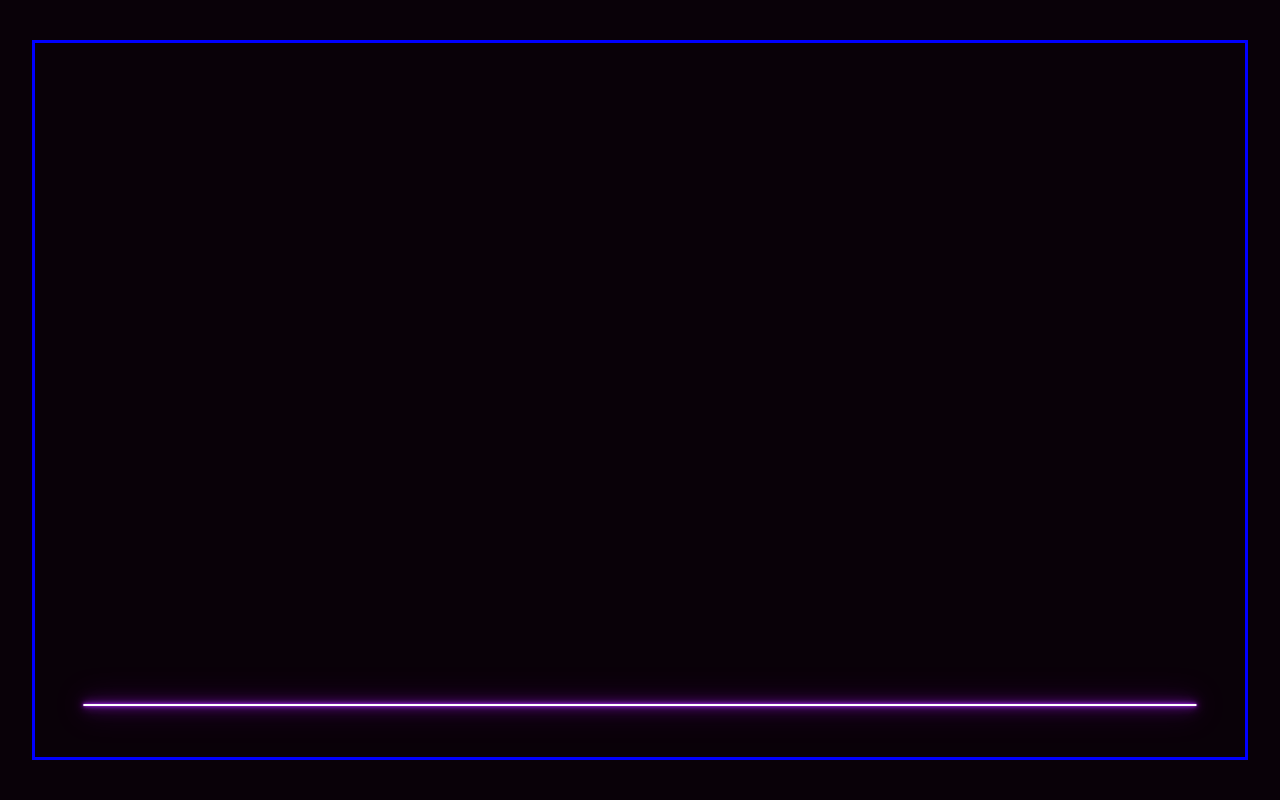
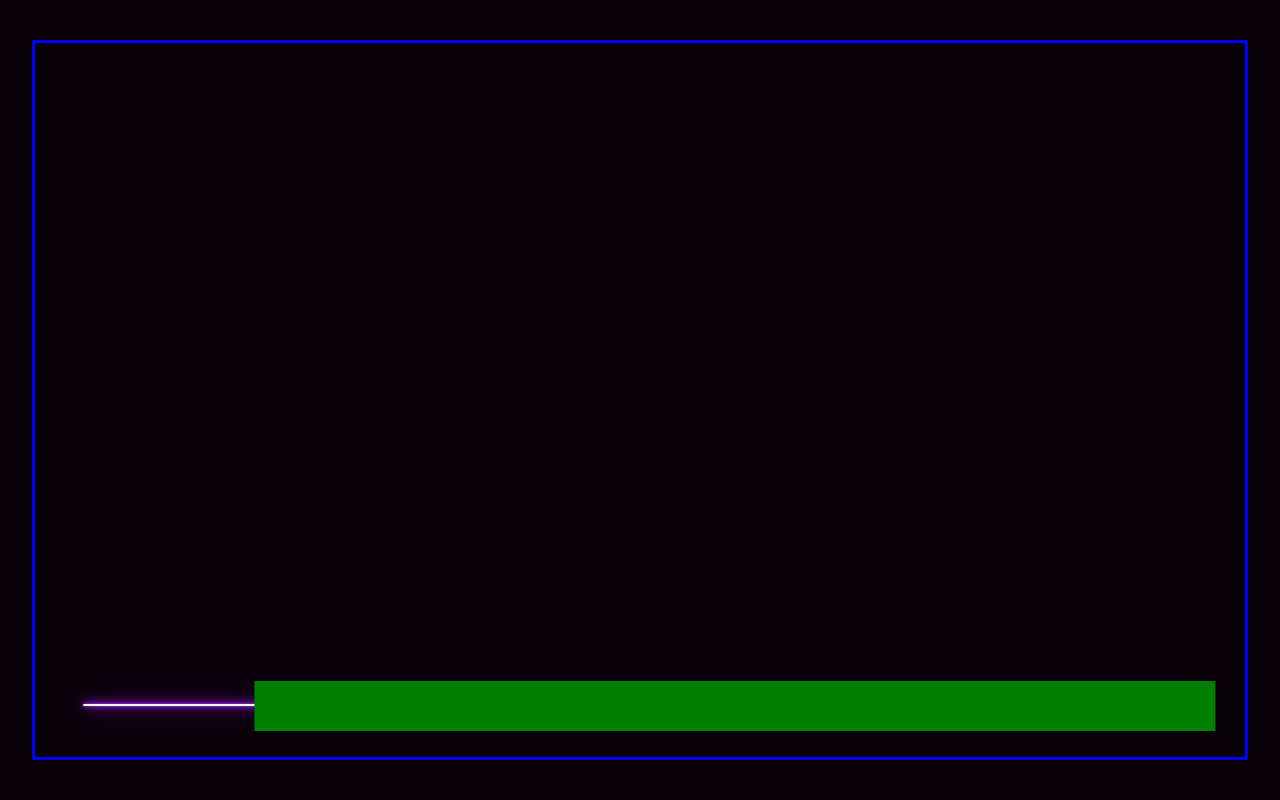
Before and after one commit to Cathy347Le/react-portfolio, a React (Create React App) app: page / in a window 1280 px wide. Shown: the top 800 px of the page. Built offline with nearby package versions, Linux system fonts and the light colour scheme; grey boxes are pictures that could not be loaded.

Commit message:
get hero animation to work

```diff
--- a/src/Components/Hero.jsx
+++ b/src/Components/Hero.jsx
@@ -10,6 +10,8 @@ class Hero extends Component {
           <div className="inner-box">
             <span className="lightbar bar1"></span>
             <span className="lightbar bar2"></span>
+            <span className="lightbar bar3"></span>
+            <span className="lightbar bar4"></span>
           </div>
         </div>
       </div>
--- a/src/Components/Hero.scss
+++ b/src/Components/Hero.scss
@@ -1,4 +1,10 @@
 @import "./variables-mixins.scss";
+
+.hero-section {
+  .menu-container ul {
+    color: white;
+  }
+}
 
 .hero-section {
   background-color: $black;
@@ -20,20 +26,7 @@
     width: 92%;
     position: relative;
     .lightbar {
-      // position: absolute;
-      // width: 3px;
-      // border-radius: 6px;
-      // background: white;
-      // box-shadow: 0 0 3px $primary-purple, 0 0 6px $primary-purple,
-      //   0 0 12px $primary-purple, 0 0 24px $primary-purple,
-      //   0 0 48px $primary-purple;
-      // animation: innerlightbar1 3s linear infinite;
-      // &.bar1 {
-      //   top: 0;
-      //   bottom: 0;
-      //   height: 100%;
-      //   animation: innerlightbar1 3s linear infinite;
-      // }
+      position: absolute;
       &.bar2 {
         width: 100%;
         height: 2px;
@@ -41,20 +34,19 @@
         box-shadow: 0 0 2px $primary-purple, 0 0 4px $primary-purple,
           0 0 8px $primary-purple, 0 0 16px $primary-purple,
           0 0 32px $primary-purple;
-        position: absolute;
         bottom: 0;
         left: 50%;
         transform: translate(-50%, -50%);
         &:before {
           content: "";
           position: absolute;
-          // bottom: -15px;
           bottom: -25px;
           left: 0px;
           width: 102%;
           height: 50px;
-          background: $black;
-          animation: innerlightbar1 6s linear forwards;
+          // background: $black;
+          background: green;
+          animation: innerlightbar1 6s linear infinite;
         }
       }
     }
@@ -71,9 +63,3 @@
     width: 0;
   }
 }
-
-.hero-section {
-  .menu-container ul {
-    color: white;
-  }
-}
```
